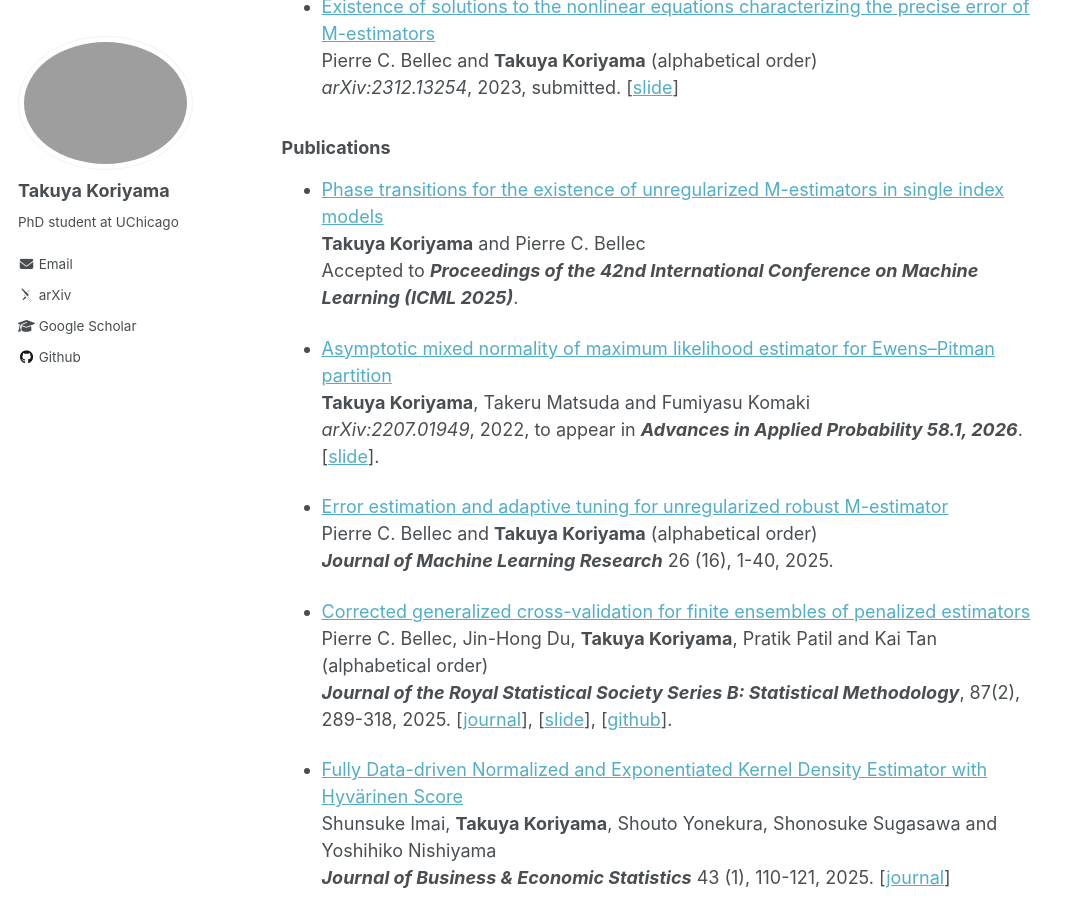
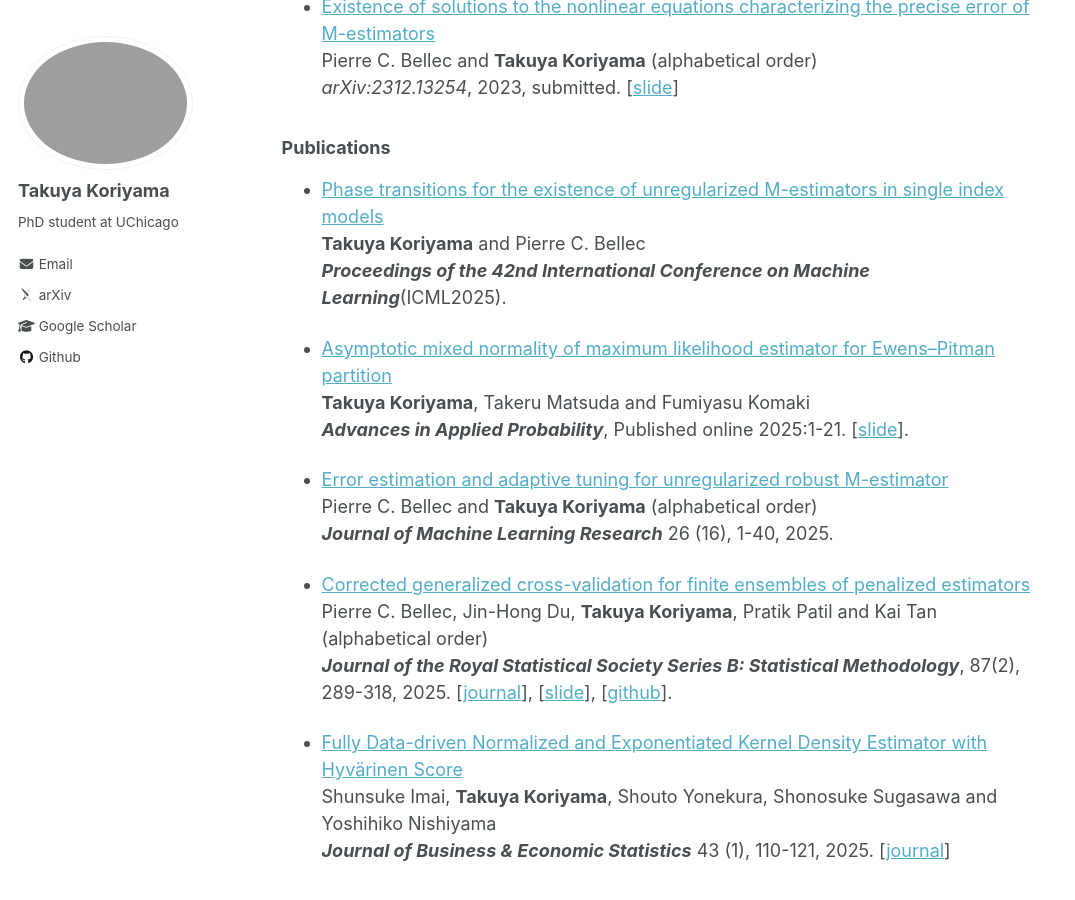
Before and after one commit to TakuyaKoriyama/takuyakoriyama.github.io, a Jekyll site: the page built from _pages/about.md, in a window 1280 px wide and 900 px high, scrolled down 1009 px. Shown: the whole window, without its empty margins (0-1075 px from the left). Built offline with Jekyll 4.4.1, drawn with Linux system fonts in a browser that asks for light colours; some web fonts are replaced.

Commit message:
Update about.md

```diff
--- a/_pages/about.md
+++ b/_pages/about.md
@@ -29,7 +29,6 @@ I have broad interests in mathematical theory and algorithms. In recent years, m
 (3) Combinatorial stochastic processes.
 More recently, I have been studying training dynamics of modern machine learning models.
 
-
 ### Preprints
 * [Asymptotic Inference for Exchangeable Gibbs Partitions](https://arxiv.org/abs/2506.21527)\\
 __Takuya Koriyama__\\
@@ -54,11 +53,11 @@ Pierre C. Bellec and __Takuya Koriyama__ (alphabetical order)\\
 ### Publications
 * [Phase transitions for the existence of unregularized M-estimators in single index models](https://arxiv.org/abs/2501.03163)\\
 __Takuya Koriyama__ and Pierre C. Bellec \\
-Accepted to __*Proceedings of the 42nd International Conference on Machine Learning (ICML 2025)*__.
+__*Proceedings of the 42nd International Conference on Machine Learning*__(ICML2025).
 
-* [Asymptotic mixed normality of maximum likelihood estimator for Ewens--Pitman partition](https://arxiv.org/abs/2207.01949v4)\\
+* [Asymptotic mixed normality of maximum likelihood estimator for Ewens--Pitman partition](https://doi.org/10.1017/apr.2025.10020)\\
 __Takuya Koriyama__, Takeru Matsuda and Fumiyasu Komaki\\
-*arXiv:2207.01949*, 2022, to appear in __*Advances in Applied Probability 58.1, 2026*__.  [[slide](../files/slide_ep.pdf)].
+__*Advances in Applied Probability*__, Published online 2025:1-21. [[slide](../files/slide_ep.pdf)].
 
 * [Error estimation and adaptive tuning for unregularized robust M-estimator](https://jmlr.org/papers/v26/24-0060.html)\\
 Pierre C. Bellec and __Takuya Koriyama__ (alphabetical order) \\
```
